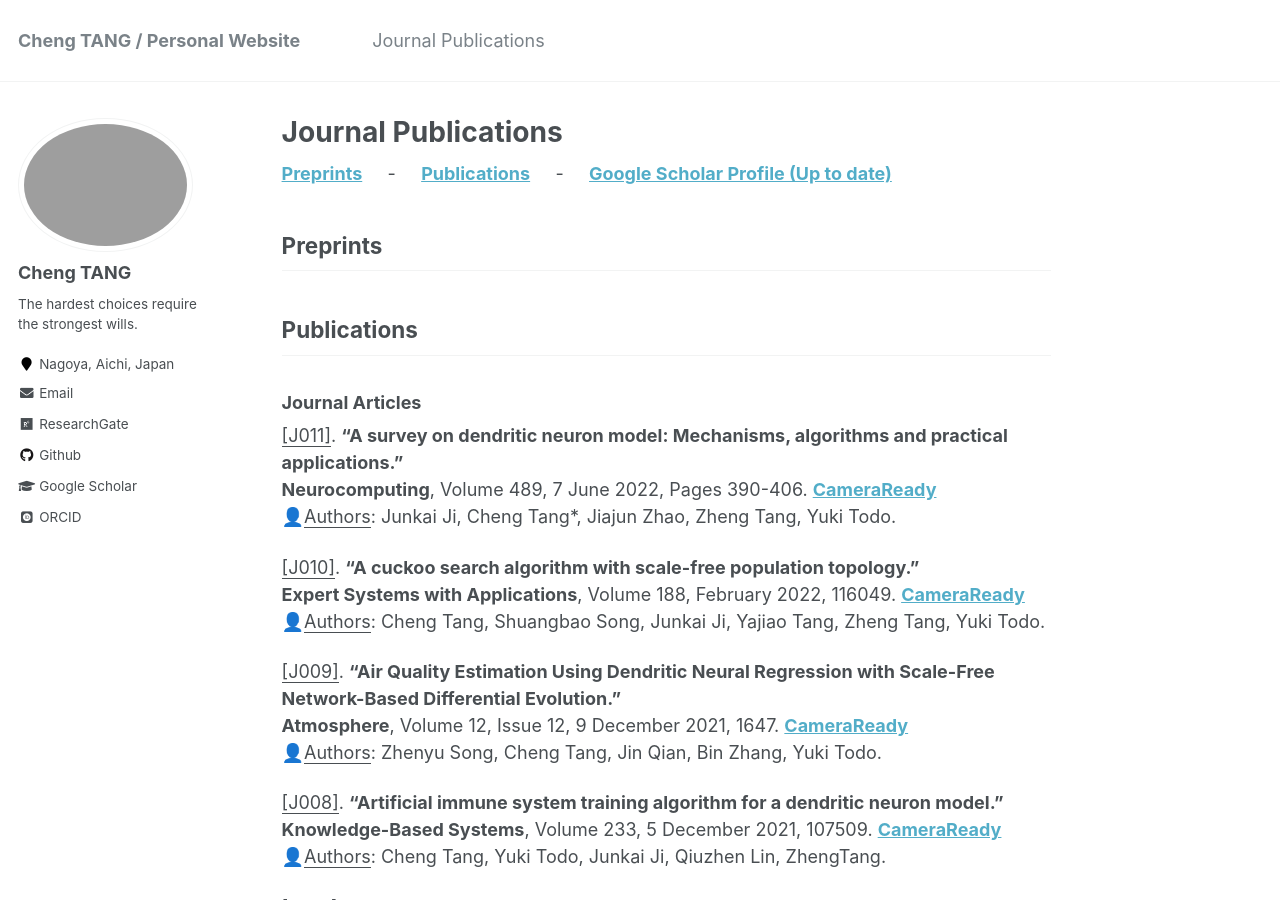
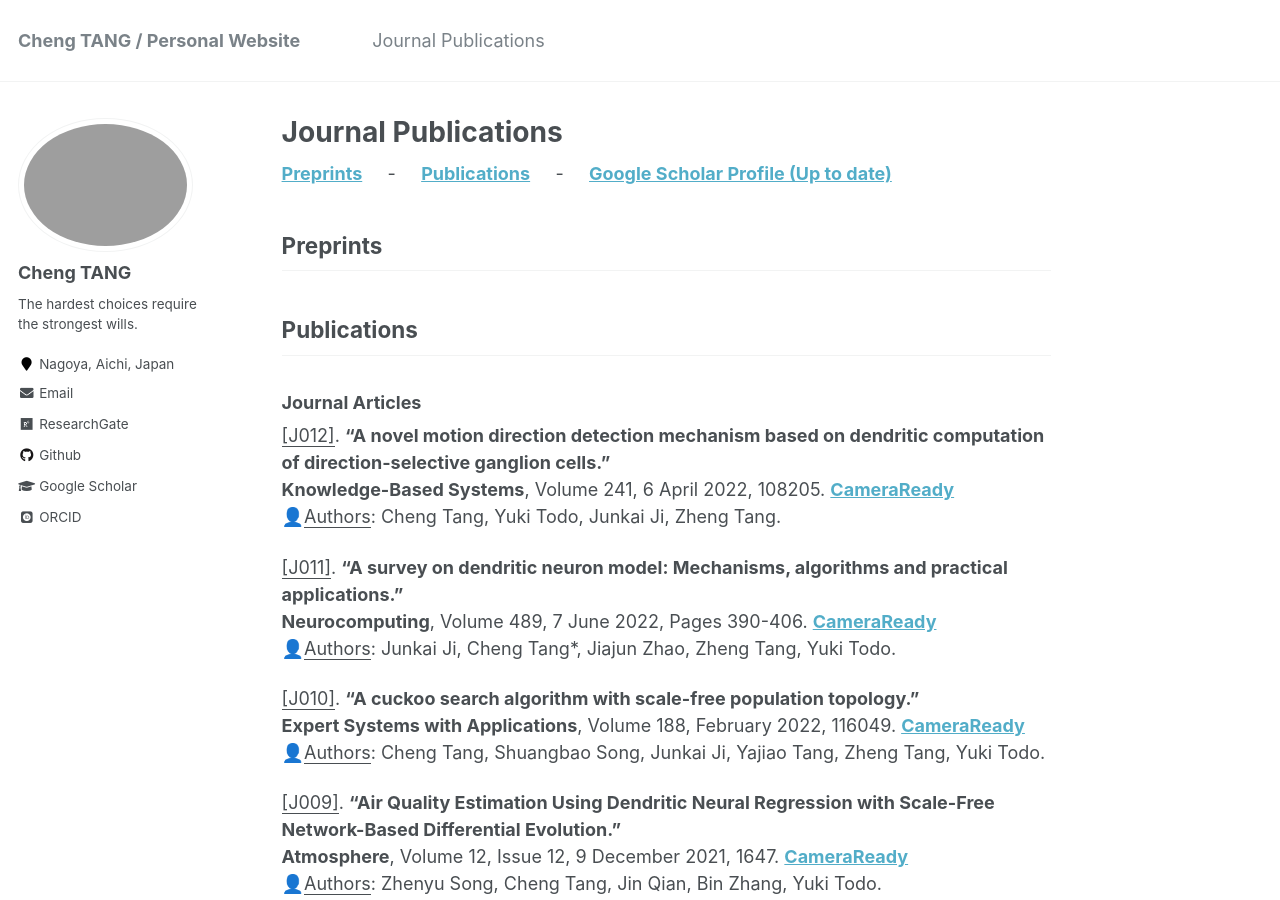
Before and after one commit to ChengTANG-AI/chengtang-ai.github.io, a Jekyll site: the page built from _pages/JournalPublications.md, in a window 1280 px wide and 900 px high. Built offline with Jekyll 4.4.1, drawn with Linux system fonts in a browser that asks for light colours; some web fonts are replaced.

Commit message:
Update JournalPublications.md

```diff
--- a/_pages/JournalPublications.md
+++ b/_pages/JournalPublications.md
@@ -30,6 +30,10 @@ Publications
 </h2>
 
 ### Journal Articles
+
+<u>[J012]</u>. **"A novel motion direction detection mechanism based on dendritic computation of direction-selective ganglion cells."**
+**Knowledge-Based Systems**, Volume 241, 6 April 2022, 108205. **[CameraReady](https://doi.org/10.1016/j.knosys.2022.108205)**
+👤<u>Authors</u>: Cheng Tang, Yuki Todo, Junkai Ji, Zheng Tang.
 
 <u>[J011]</u>. **"A survey on dendritic neuron model: Mechanisms, algorithms and practical applications."**
 **Neurocomputing**, Volume 489, 7 June 2022, Pages 390-406. **[CameraReady](https://doi.org/10.1016/j.neucom.2021.08.153)**
```
